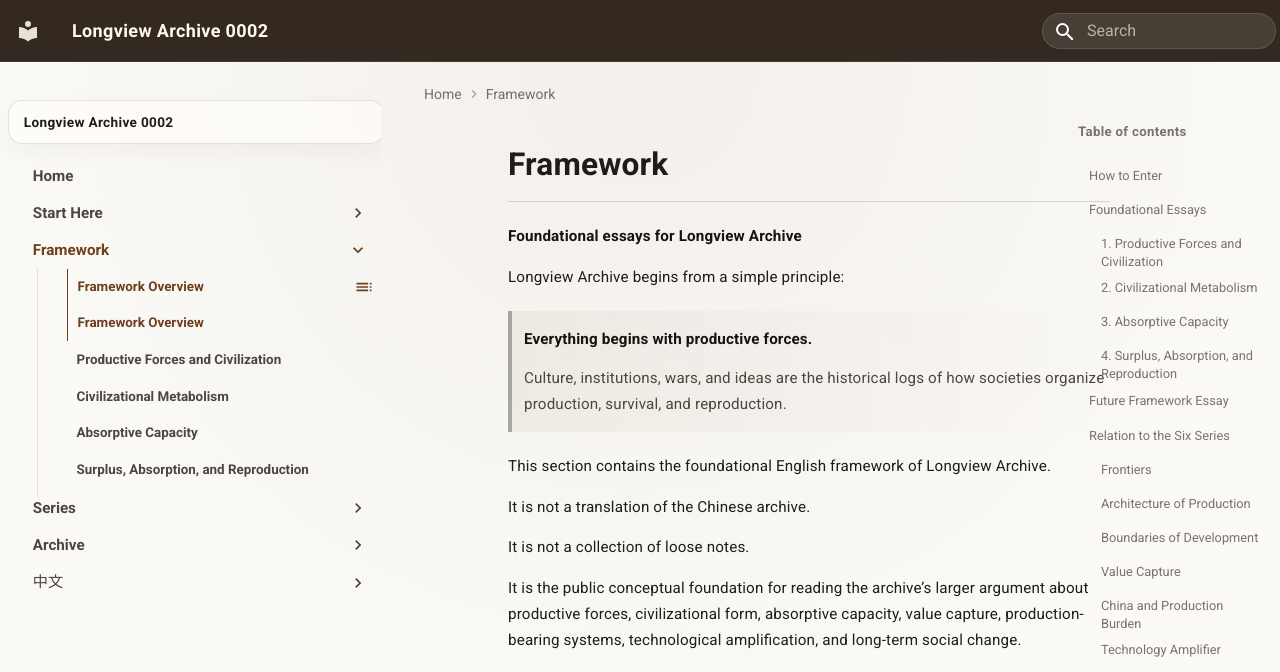
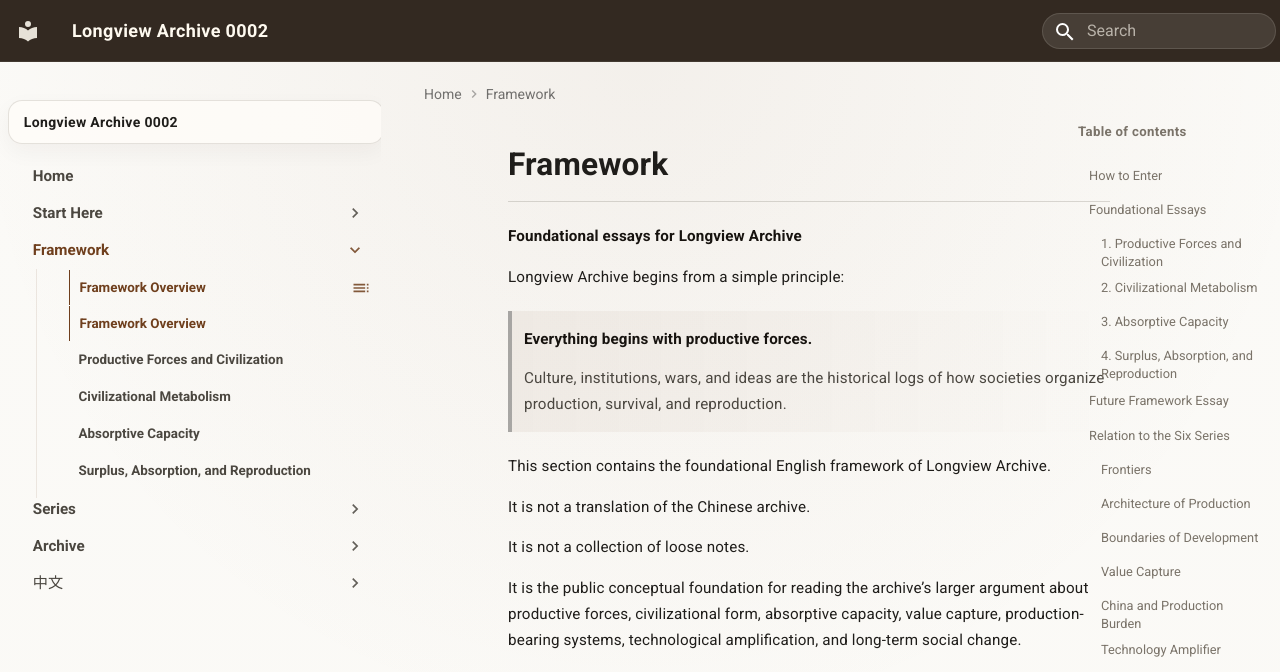
Before and after one commit to guanshi1688/longview-archive, an MkDocs documentation site: the page built from docs/essays/english/index.md, in a window 1280 px wide. Shown: the top 672 px of the page. Built offline with MkDocs 1.6.1 and Material for MkDocs 9.7.7, drawn with Linux system fonts in a browser that asks for light colours.

Commit message:
Update extra.css

```diff
--- a/docs/stylesheets/extra.css
+++ b/docs/stylesheets/extra.css
@@ -1506,3 +1506,82 @@
     border-left: 1.5px solid var(--lv-accent) !important;
   }
 }
+
+
+/* =========================================================
+   17. Longview Final Polish v7
+   修复：
+   1) 隐藏嵌套导航的 md-nav__title，消除 Reader Map / Overview / Copyright 双显
+   2) 保留最顶层 Longview Archive 标题框
+   3) 轻化展开后的树状分割线，并拉开箭头距离
+   ========================================================= */
+
+@media screen and (min-width: 76.25em) {
+
+  /* 关键修复：Material 会在子导航里生成 .md-nav__title。
+     旧 CSS 把它显示出来后，就会看起来像“同一页面出现两次”。
+     这里只显示最顶层标题框，隐藏所有嵌套标题。 */
+  .md-sidebar--primary .md-nav__title {
+    display: none !important;
+  }
+
+  .md-sidebar--primary .md-nav--primary > .md-nav__title {
+    display: block !important;
+    width: 100% !important;
+    max-width: 100% !important;
+    margin: 0 0 0.72rem 0 !important;
+    padding: 0.58rem 0.72rem !important;
+    box-sizing: border-box !important;
+
+    color: var(--lv-text) !important;
+    background: rgba(255, 253, 248, 0.74) !important;
+    border: 1px solid var(--lv-line) !important;
+    border-radius: 0.7rem !important;
+    box-shadow: 0 8px 22px rgba(40, 31, 20, 0.045) !important;
+    font-size: 0.70rem !important;
+    font-weight: 740 !important;
+  }
+
+  /* 子树竖线：只在展开时出现是正常的，但这里把它淡化并与文字拉开 */
+  .md-sidebar--primary .md-nav .md-nav {
+    margin-left: 0.80rem !important;
+    padding-left: 0.98rem !important;
+    border-left: 1px solid rgba(111, 63, 29, 0.105) !important;
+  }
+
+  /* 箭头区域更宽，避免贴着分割线或文字 */
+  .md-sidebar--primary .md-nav__link {
+    grid-template-columns: minmax(0, 1fr) 1.70rem !important;
+    column-gap: 0.72rem !important;
+    padding-right: 0.42rem !important;
+  }
+
+  .md-sidebar--primary .md-nav__icon,
+  .md-sidebar--primary .md-nav__link .md-nav__icon {
+    justify-self: center !important;
+    opacity: 0.86 !important;
+  }
+
+  /* 防止隐藏嵌套 title 后，当前 index link 仍被旧规则制造出块状背景 */
+  .md-sidebar--primary .md-nav__link--index,
+  .md-sidebar--primary .md-nav__link--active {
+    background: transparent !important;
+    box-shadow: none !important;
+    border-radius: 0 !important;
+  }
+
+  /* 当前具体页面保持左线，不使用大背景 */
+  .md-sidebar--primary .md-nav__link--active {
+    border-left: 1.5px solid var(--lv-accent) !important;
+  }
+
+  /* 三级长标题最终保护 */
+  .md-sidebar--primary .md-nav__link .md-ellipsis {
+    display: block !important;
+    white-space: normal !important;
+    overflow: visible !important;
+    text-overflow: clip !important;
+    overflow-wrap: anywhere !important;
+    word-break: normal !important;
+  }
+}
```
